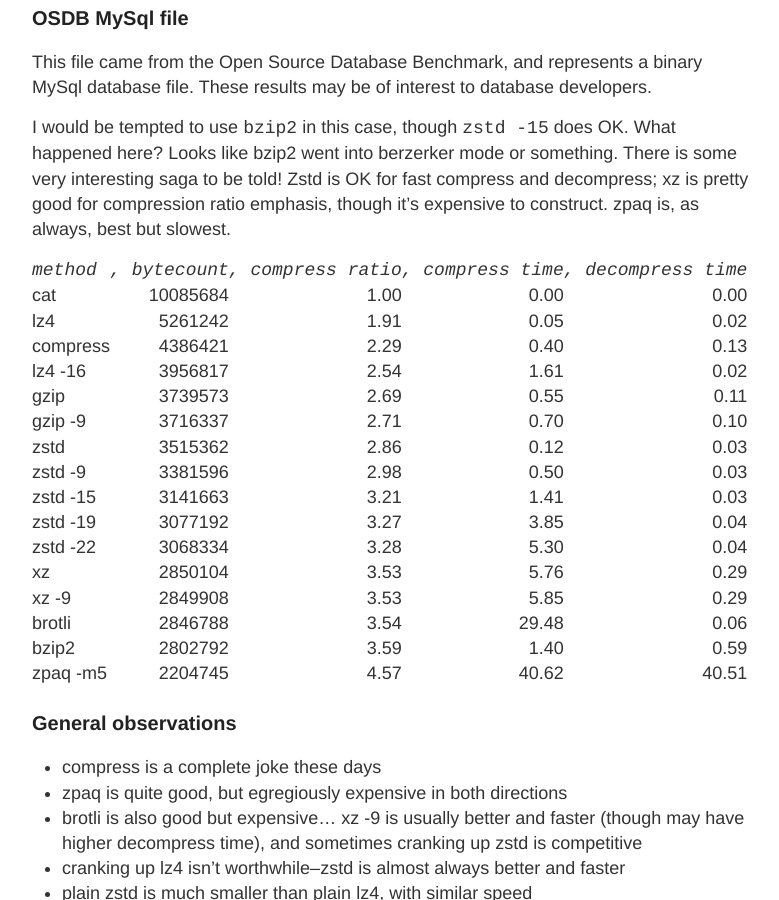
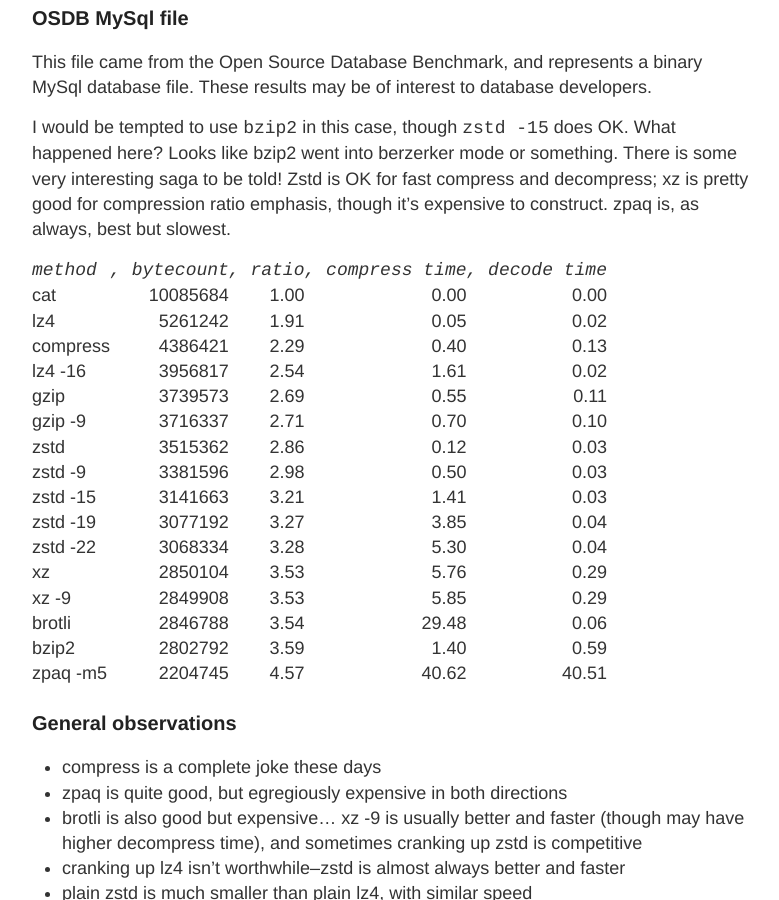
Before and after one commit to jmcorey/jmcorey.github.io, a Jekyll site: the page built from _posts/2018-07-24-email-compression.md, in a window 1280 px wide and 900 px high, scrolled down 3992 px. Shown: the whole window, without its empty margins (248-1027 px from the left). Built offline with Jekyll 4.4.1, drawn with Linux system fonts in a browser that asks for light colours.

Commit message:
experiment

```diff
--- a/_posts/2018-07-24-email-compression.md
+++ b/_posts/2018-07-24-email-compression.md
@@ -178,7 +178,7 @@
 compress and decompress; xz is pretty good for compression ratio emphasis,
 though it's expensive to construct. zpaq is, as always, best but slowest.
 
-| *`method`* | *`, bytecount`* | *`, compress ratio`* | *`, compress time`* | *`, decompress time`* |
+| *`method`* | *`, bytecount`* | *`, ratio`* | *`, compress time`* | *`, decode time`* |
 |:------   |---------:| ----:| ------:| ------:|
 | cat      | 10085684 | 1.00 |   0.00 |   0.00 |
 | lz4      |  5261242 | 1.91 |   0.05 |   0.02 |
```
